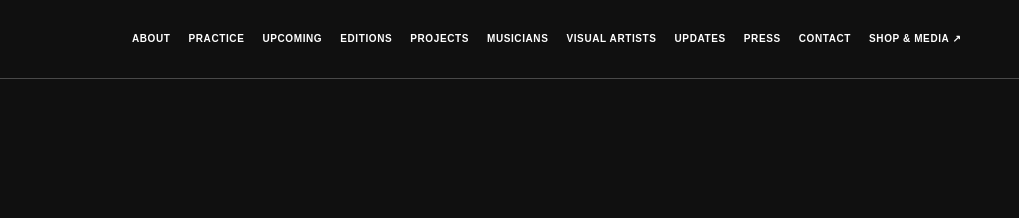
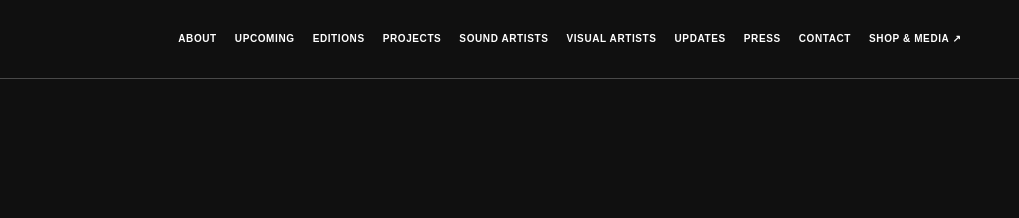
Before and after one commit to modularfriends/modularfriends.github.io, a plain HTML site: page shop.html in a window 1280 px wide. Shown: the top 218 px of the page, 261-1280 px from the left. Drawn offline with Linux system fonts and the light colour scheme.

Commit message:
Sync Shop & Media navigation with merged About and Practice section

```diff
--- a/shop.html
+++ b/shop.html
@@ -88,7 +88,7 @@ header.top{position:sticky;top:0;left:0;right:0;z-index:9999;background:#101010;
 @media(max-width:700px){.mf-latest-video{margin-top:24px}.mf-video-frame{min-height:180px}}
 </style><link rel="stylesheet" href="radio/player.css?v=20261113-2"/><script defer src="radio/player.js?v=20261113-1"></script>
 </head><body>
-<header class="top"><a class="brand" href="index.html"><img alt="" src="assets/modular-friends-logo-white.png"/><span>MODULAR FRIENDS</span></a><nav aria-label="Primary"><a href="index.html#about">ABOUT</a><a href="index.html#practice">PRACTICE</a><a href="index.html#upcoming">UPCOMING</a><a href="index.html#events">EDITIONS</a><a href="index.html#festival">PROJECTS</a><a href="index.html#artists">MUSICIANS</a><a href="index.html#visuals">VISUAL ARTISTS</a><a href="index.html#newsletter">UPDATES</a><a href="index.html#coverage">PRESS</a><a href="index.html#contact">CONTACT</a><a href="shop.html" aria-current="page">SHOP &amp; MEDIA ↗</a></nav></header>
+<header class="top"><a class="brand" href="index.html"><img alt="" src="assets/modular-friends-logo-white.png"/><span>MODULAR FRIENDS</span></a><nav aria-label="Primary"><a href="index.html#about">ABOUT</a><a href="index.html#upcoming">UPCOMING</a><a href="index.html#events">EDITIONS</a><a href="index.html#festival">PROJECTS</a><a href="index.html#artists">SOUND ARTISTS</a><a href="index.html#visuals">VISUAL ARTISTS</a><a href="index.html#newsletter">UPDATES</a><a href="index.html#coverage">PRESS</a><a href="index.html#contact">CONTACT</a><a href="shop.html" aria-current="page">SHOP &amp; MEDIA ↗</a></nav></header>
 <main><section class="intro"><div class="wrap"><span class="eyebrow">MODULAR FRIENDS / TBILISI</span><h1><span>SHOP &amp;</span><span>MEDIA.</span></h1><p class="lead">Objects, event access and a future home for recordings and collaborations. Supporting the people who make it.</p><div class="meta"><span>THE COLLECTIVE'S SMALLER WORLD</span><span>INQUIRIES VIA INSTAGRAM / NO ON-SITE CHECKOUT</span></div></div></section>
 <section class="sec"><div class="wrap"><div class="secmark"><span>001 / DIRECT INQUIRIES</span><span>MERCH &amp; EVENTS</span></div><h2 class="heading">MADE FOR<br/>THE COMMUNITY.</h2><div class="panels">
 <article class="panel merch-panel" id="merch">
```
